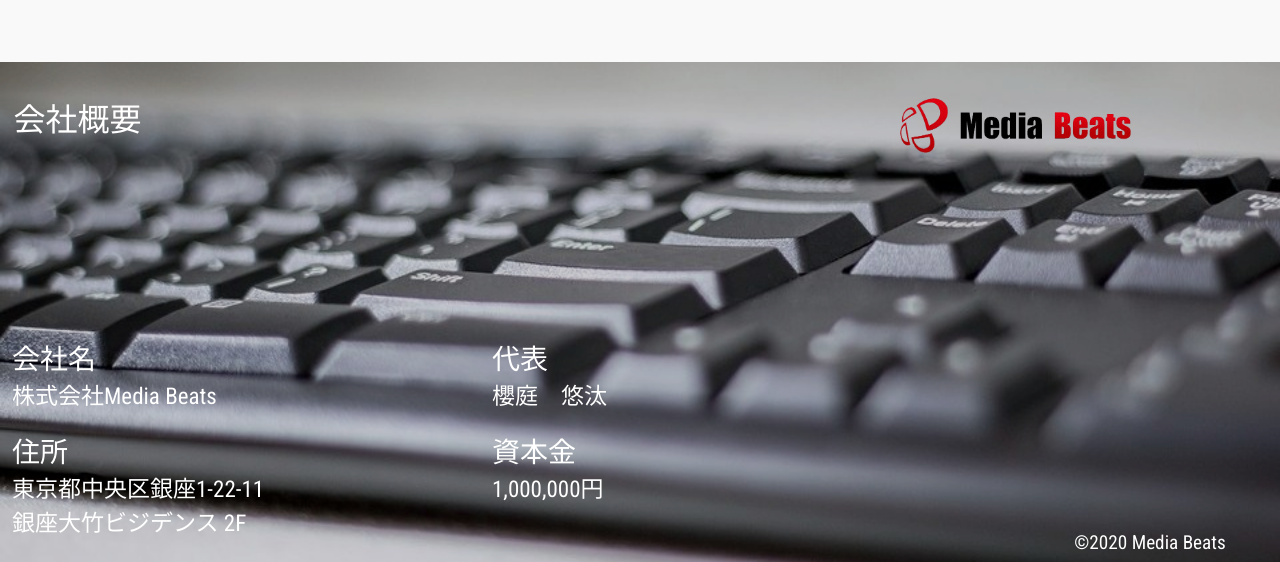
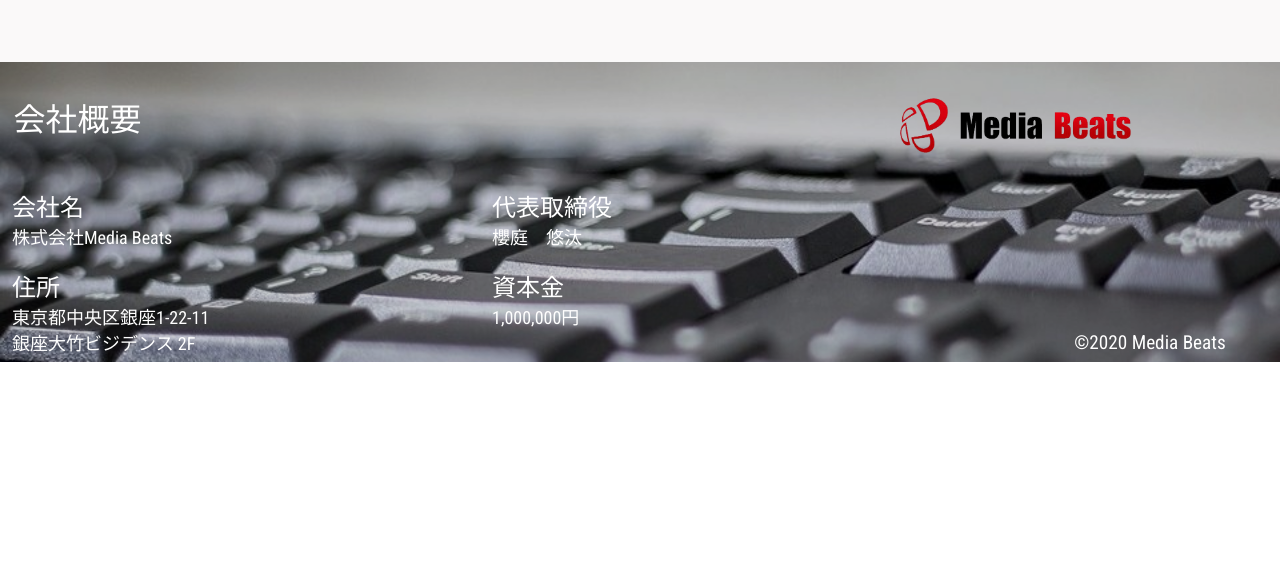
Before and after one commit to kohikeuchi/mediabeats-Homepage, a Django app: template templates/index.html in a window 1280 px wide. Shown: the part 5202-5764 px from the top of the page. After the commit the page ends 5564 px from the top, so only its background shows below. Run offline with Django 3.2, Linux system fonts and the light colour scheme; the template is opened without the code that fills it, so the values that code supplies are empty.

Commit message:
changed footer

```diff
--- a/static/style/breakpoints/_1280up.scss
+++ b/static/style/breakpoints/_1280up.scss
@@ -59,12 +59,7 @@
       transform: translateY(0%);
   }
 }
-.footer{
-  height: 500px;
-}
-.center{
-  top: 55%;
-}
+
 
 .news-date{
   & >p{
--- a/static/style/breakpoints/_600up.scss
+++ b/static/style/breakpoints/_600up.scss
@@ -150,14 +150,16 @@
 .center{
 
   & > .ul-small{
-    font-size: 17px;
+    font-size: 14px;
     font-style: noen;;
   }
   & > .ul-big{
-    font-size: 20px;
+    font-size: 18px;
   }
 }
-
+.footer{
+  height: 300px;
+}
 .footer-top{
   // position: absolute;
   // top: 12px;
--- a/static/style/breakpoints/_960up.scss
+++ b/static/style/breakpoints/_960up.scss
@@ -239,11 +239,11 @@
 .center{
 
   & > .ul-small{
-    font-size: 23px;
+    font-size: 18px;
     font-style: noen;;
   }
   & > .ul-big{
-    font-size: 28px;
+    font-size: 24px;
   }
 }
 .footer-top{
@@ -283,7 +283,7 @@
     }
   }
   &-comment{
-    width: 80%;
+          width: 80%;
     & > p{
       font-size: 19px;
     }
@@ -306,8 +306,8 @@
 }
 
 .footer{
-  height: 500px;
+  height: 300px;
 }
 .center{
-  top: 45%;
+  top: 42%;
 }
--- a/static/style/breakpoints/_base.scss
+++ b/static/style/breakpoints/_base.scss
@@ -871,7 +871,7 @@ a {
   position: relative;
   top: 15%;
   width: 100%;
-  height: 400px;
+  height: 250px;
   background-image: url("../image/footer7.jpg");
   background-size: cover;
   background-repeat: no-repeat;
--- a/static/style/style.css
+++ b/static/style/style.css
@@ -1617,7 +1617,7 @@ a:hover {
   position: relative;
   top: 15%;
   width: 100%;
-  height: 400px;
+  height: 250px;
   background-image: url("../image/footer7.jpg");
   background-size: cover;
   background-repeat: no-repeat;
@@ -1926,11 +1926,14 @@ Stylesheet: 480px以上(スマホの横向き)のモニタで適用
     font-size: 20px;
   }
   .center > .ul-small {
-    font-size: 17px;
+    font-size: 14px;
     font-style: noen;
   }
   .center > .ul-big {
-    font-size: 20px;
+    font-size: 18px;
+  }
+  .footer {
+    height: 300px;
   }
   .footer-top {
     left: 3px;
@@ -2803,7 +2806,7 @@ Stylesheet: 480px以上(スマホの横向き)のモニタで適用
     position: relative;
     top: 15%;
     width: 100%;
-    height: 400px;
+    height: 250px;
     background-image: url("../image/footer7.jpg");
     background-size: cover;
     background-repeat: no-repeat;
@@ -3102,11 +3105,11 @@ Stylesheet: 480px以上(スマホの横向き)のモニタで適用
     height: 750px;
   }
   .center > .ul-small {
-    font-size: 23px;
+    font-size: 18px;
     font-style: noen;
   }
   .center > .ul-big {
-    font-size: 28px;
+    font-size: 24px;
   }
   .footer-top {
     top: 0px;
@@ -3162,10 +3165,10 @@ Stylesheet: 480px以上(スマホの横向き)のモニタで適用
     }
   }
   .footer {
-    height: 500px;
+    height: 300px;
   }
   .center {
-    top: 45%;
+    top: 42%;
   }
 }
 
@@ -3229,12 +3232,6 @@ Stylesheet: 480px以上(スマホの横向き)のモニタで適用
               transform: translateY(0%);
     }
   }
-  .footer {
-    height: 500px;
-  }
-  .center {
-    top: 55%;
-  }
   .news-date > p {
     font-size: 20px;
   }
--- a/templates/index.html
+++ b/templates/index.html
@@ -442,7 +442,7 @@
                     <div class="footer-content 2">
                         <ul class="center">
 
-                            <li class="ul-big">代表</li>
+                            <li class="ul-big">代表取締役</li>
                             <li class="ul-small">櫻庭　悠汰</li>
 
                             <br>
```
Also changed, not shown: 1 other file.
